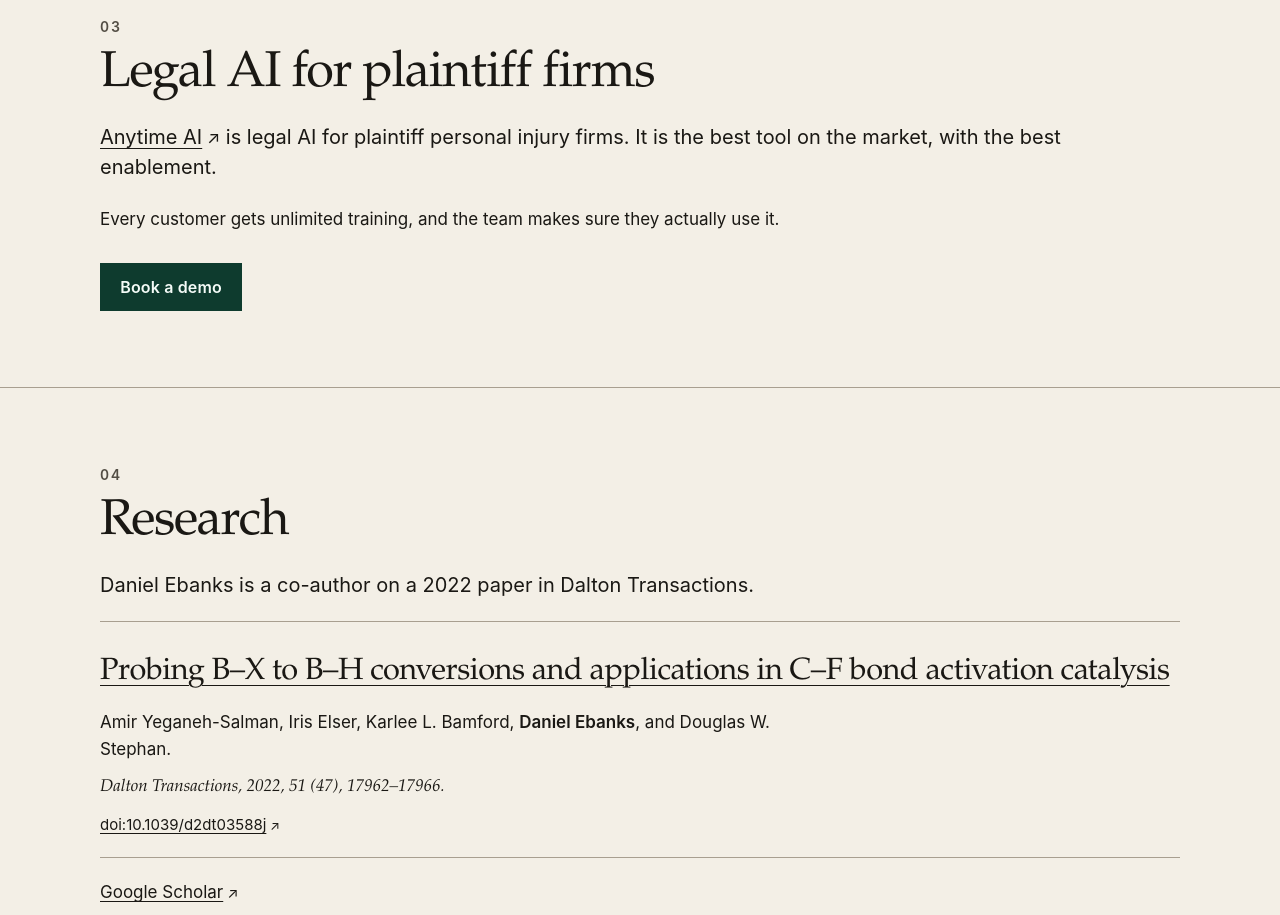
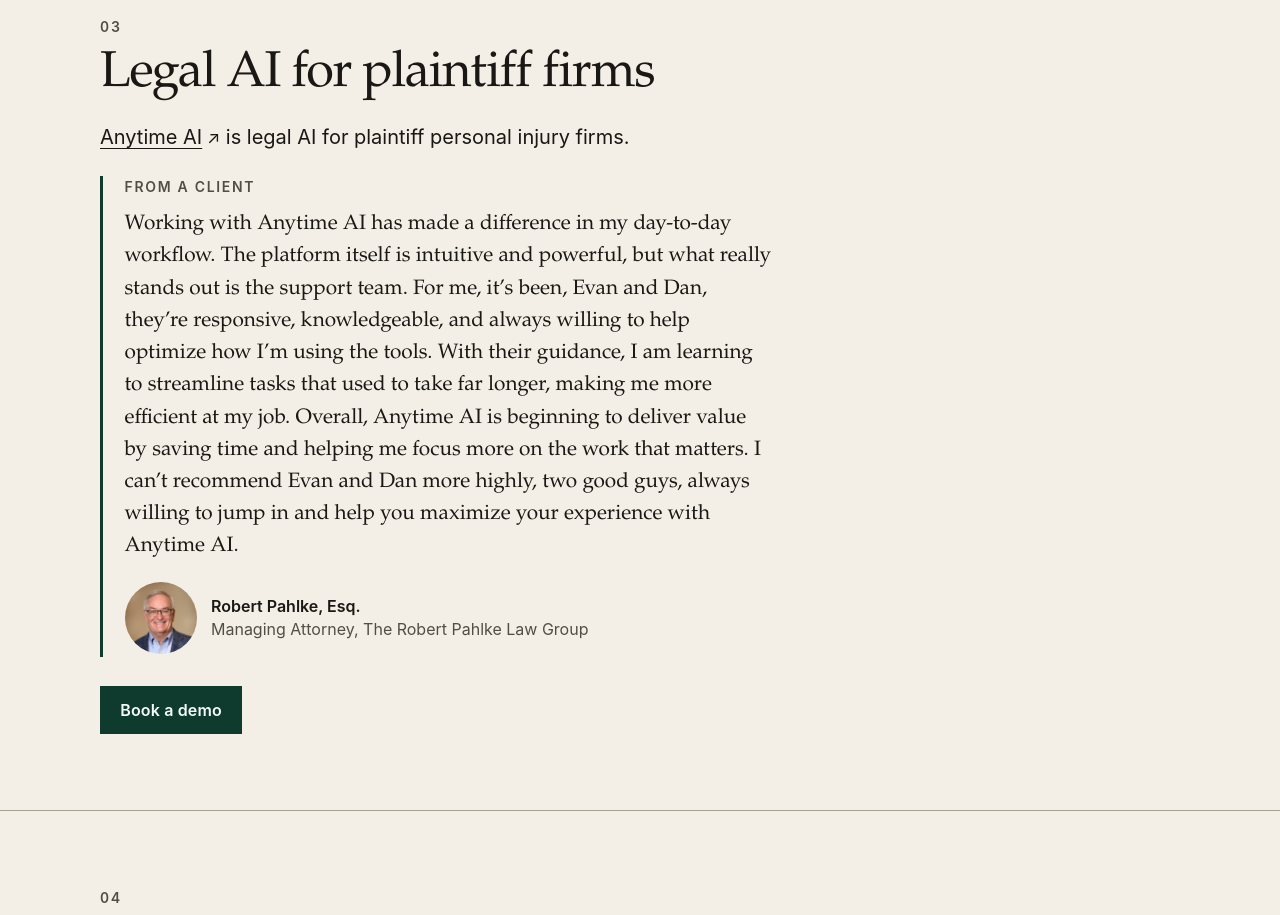
Before and after one commit to StealthyD/dan-ebanks, a plain HTML site: page index.html in a window 1280 px wide. Shown: the part 2700-3615 px from the top of the page. Drawn offline with Linux system fonts and the light colour scheme.

Commit message:
Full Bob Pahlke review with photo

```diff
--- a/index.html
+++ b/index.html
@@ -56,8 +56,26 @@
   "jobTitle": "Founding Account Executive",
   "worksFor": {
     "@type": "Organization",
+    "@id": "https://www.anytimeai.ai/#organization",
     "name": "Anytime AI",
-    "url": "https://www.anytimeai.ai"
+    "url": "https://www.anytimeai.ai",
+    "review": {
+      "@type": "Review",
+      "reviewBody": "Working with Anytime AI has made a difference in my day-to-day workflow. The platform itself is intuitive and powerful, but what really stands out is the support team. For me, it’s been, Evan and Dan, they’re responsive, knowledgeable, and always willing to help optimize how I’m using the tools. With their guidance, I am learning to streamline tasks that used to take far longer, making me more efficient at my job. Overall, Anytime AI is beginning to deliver value by saving time and helping me focus more on the work that matters. I can’t recommend Evan and Dan more highly, two good guys, always willing to jump in and help you maximize your experience with Anytime AI.",
+      "author": {
+        "@type": "Person",
+        "name": "Robert Pahlke, Esq.",
+        "jobTitle": "Managing Attorney",
+        "image": "https://danielebanks.com/robert-pahlke.jpg",
+        "worksFor": {
+          "@type": "Organization",
+          "name": "The Robert Pahlke Law Group"
+        }
+      },
+      "itemReviewed": {
+        "@id": "https://www.anytimeai.ai/#organization"
+      }
+    }
   },
   "address": {
     "@type": "PostalAddress",
@@ -232,8 +250,20 @@
       <p class="index">03</p>
       <div class="section-main">
         <h2 id="anytime-title">Legal AI for plaintiff firms</h2>
-        <p class="lede"><a class="text-link" href="https://www.anytimeai.ai" target="_blank" rel="noopener noreferrer">Anytime AI<span class="sr-only"> (opens in a new tab)</span><span class="ext" aria-hidden="true">↗</span></a> is legal AI for plaintiff personal injury firms. It is the best tool on the market, with the best enablement.</p>
-        <p class="prose">Every customer gets unlimited training, and the team makes sure they actually use it.</p>
+        <p class="lede"><a class="text-link" href="https://www.anytimeai.ai" target="_blank" rel="noopener noreferrer">Anytime AI<span class="sr-only"> (opens in a new tab)</span><span class="ext" aria-hidden="true">↗</span></a> is legal AI for plaintiff personal injury firms.</p>
+        <figure class="quote quote-client">
+          <p class="quote-kicker">From a client</p>
+          <blockquote>
+            <p>Working with Anytime AI has made a difference in my day-to-day workflow. The platform itself is intuitive and powerful, but what really stands out is the support team. For me, it’s been, Evan and Dan, they’re responsive, knowledgeable, and always willing to help optimize how I’m using the tools. With their guidance, I am learning to streamline tasks that used to take far longer, making me more efficient at my job. Overall, Anytime AI is beginning to deliver value by saving time and helping me focus more on the work that matters. I can’t recommend Evan and Dan more highly, two good guys, always willing to jump in and help you maximize your experience with Anytime AI.</p>
+          </blockquote>
+          <figcaption class="client-byline">
+            <img src="/robert-pahlke.jpg" width="320" height="320" alt="Robert Pahlke, Esq., Managing Attorney at The Robert Pahlke Law Group" loading="lazy">
+            <span>
+              <span class="quote-name">Robert Pahlke, Esq.</span>
+              <span class="quote-role">Managing Attorney, The Robert Pahlke Law Group</span>
+            </span>
+          </figcaption>
+        </figure>
         <div class="actions">
           <a class="btn btn-primary" href="https://calendly.com/daniel-ebanks-anytime-ai/demo-with-dan" target="_blank" rel="noopener noreferrer">Book a demo<span class="sr-only"> (opens in a new tab)</span></a>
         </div>
--- a/styles.css
+++ b/styles.css
@@ -482,6 +482,64 @@ h3 {
   color: var(--muted);
 }
 
+.quote-client {
+  max-width: 42rem;
+  background: transparent;
+  border: 0;
+  border-left: 3px solid var(--signal);
+  padding: 0.15rem 0 0.15rem 1.35rem;
+}
+
+.quote-client blockquote p {
+  font-size: clamp(1.125rem, 1.7vw, 1.3rem);
+  line-height: 1.55;
+  letter-spacing: 0;
+}
+
+.quote p.quote-kicker {
+  margin: 0 0 0.8rem;
+  font-family: var(--sans);
+  font-size: 0.875rem;
+  font-weight: 600;
+  line-height: 1.3;
+  letter-spacing: 0.12em;
+  text-transform: uppercase;
+  color: var(--muted);
+}
+
+.quote-client figcaption {
+  margin-top: 1.15rem;
+  padding-top: 0;
+  border-top: 0;
+}
+
+.client-byline {
+  display: flex;
+  align-items: center;
+  gap: 0.9rem;
+}
+
+.client-byline img {
+  width: 4.5rem;
+  height: 4.5rem;
+  border-radius: 50%;
+  object-fit: cover;
+  flex: none;
+}
+
+.quote-name,
+.quote-role {
+  display: block;
+}
+
+.quote-name {
+  font-weight: 600;
+}
+
+.quote-role {
+  color: var(--muted);
+}
+
 .follow {
   margin-top: 1.35rem;
 }
```
Also changed, not shown: robert-pahlke.jpg (added).
